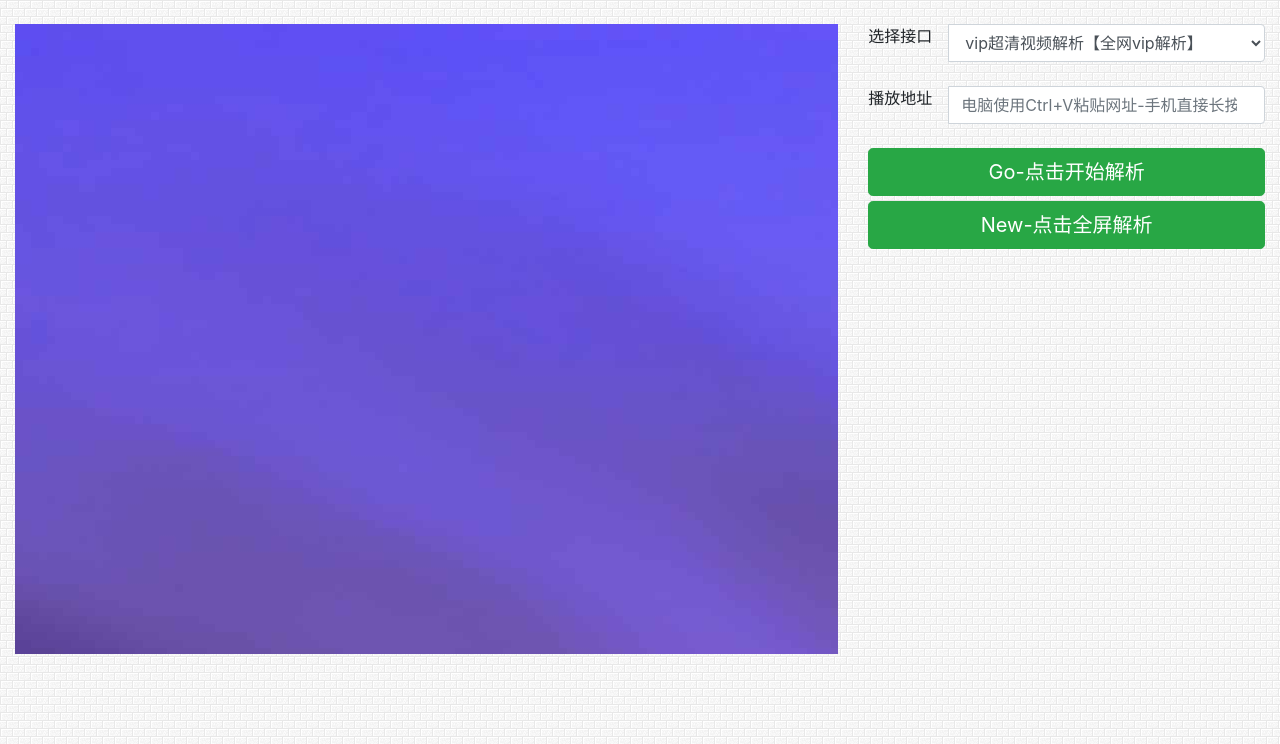
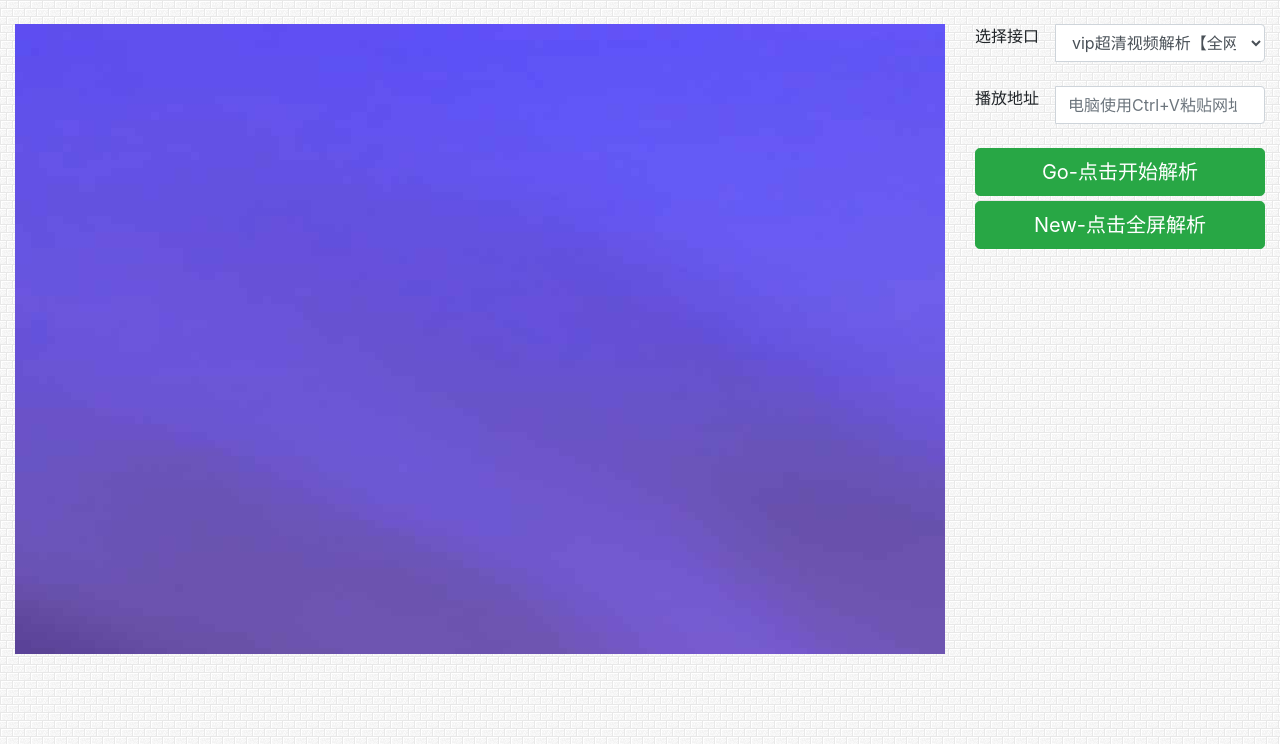
Before and after one commit to bartonCheng/pymimiblog, a Flask app: page /index in a window 1280 px wide. Shown: the part 56-800 px from the top of the page. Run offline with Flask 2, Linux system fonts and the light colour scheme.

Commit message:
add indexpage

```diff
--- a/app/templates/base.html
+++ b/app/templates/base.html
@@ -36,7 +36,7 @@
     </div>
     <div class="row">
       <!-- 播放器 -->
-      <div class="col-8 col">
+      <div class="col-9 col">
         <div class="panel panel-default">
           <div id="kj" class="panel-body">
             <iframe src="/static/img/bgimg004.jpg" id="player" width="100%" height="630px" allowTransparency="true"
@@ -46,7 +46,7 @@
       </div>
 
       <!-- 选项卡 -->
-      <div class="col-4 col">
+      <div class="col-3 col">
         <form method="get" id="1233911832"></form>
         <div class="input-group" style="width: 100%">
           <span class="input-group-addon input-lg" style="width: 80px">选择接口</span>
```
